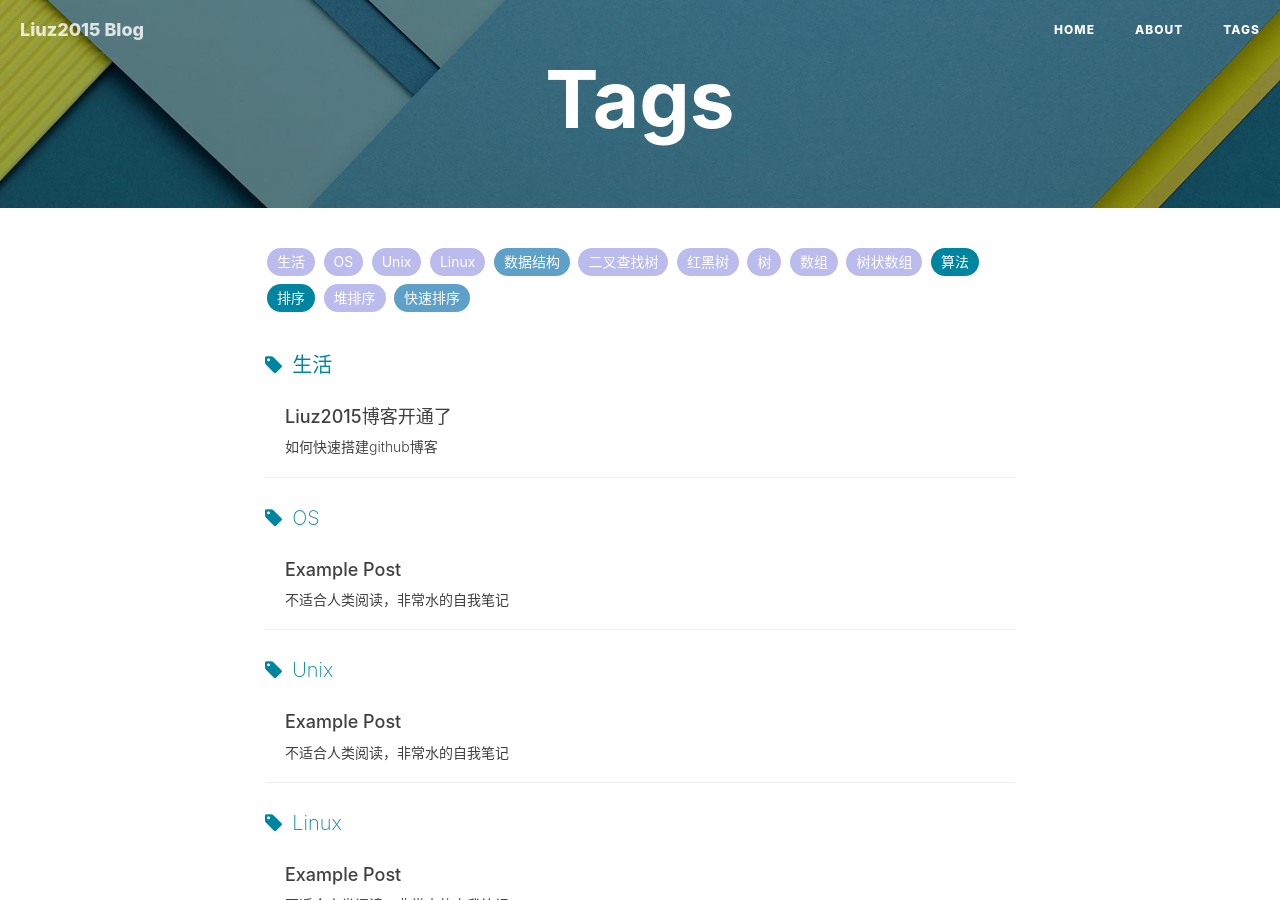
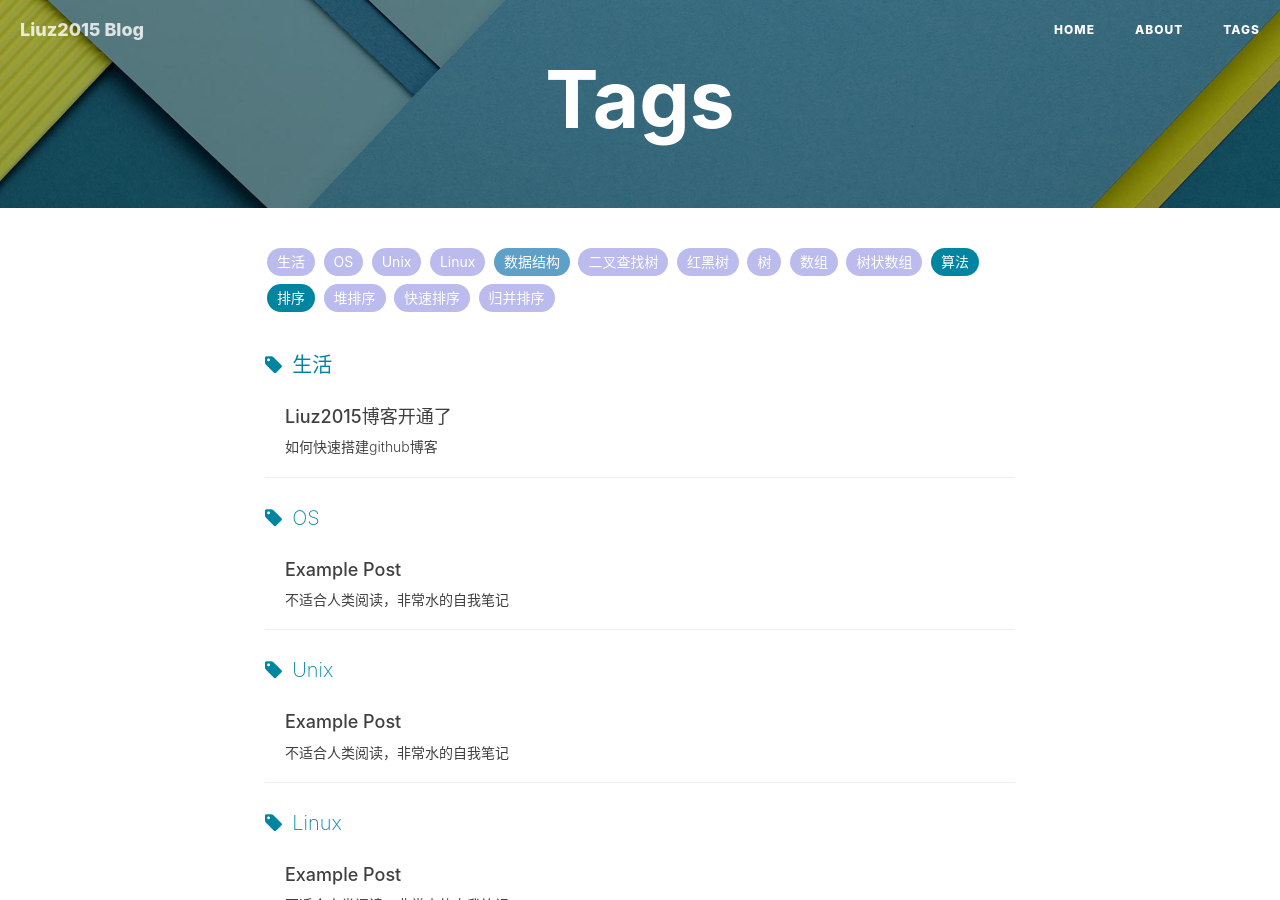
Before and after one commit to liuz2015/liuz2015.github.io, a Jekyll site: the page built from tags.html, in a window 1280 px wide and 900 px high. Built offline with Jekyll 4.4.1, drawn with Linux system fonts in a browser that asks for light colours; nearby versions of some CDN libraries; comment, search, counter and statistics services are not loaded.

Commit message:
修正 归并排序 标签错误

```diff
--- a/_posts/2018-08-22-algorithm-merge-sort.markdown
+++ b/_posts/2018-08-22-algorithm-merge-sort.markdown
@@ -8,7 +8,7 @@ header-img: "img/post-bg-unix-linux.jpg"
 tags:
     - 算法
     - 排序
-    - 快速排序
+    - 归并排序
 ---
 
 ## 目录
```
